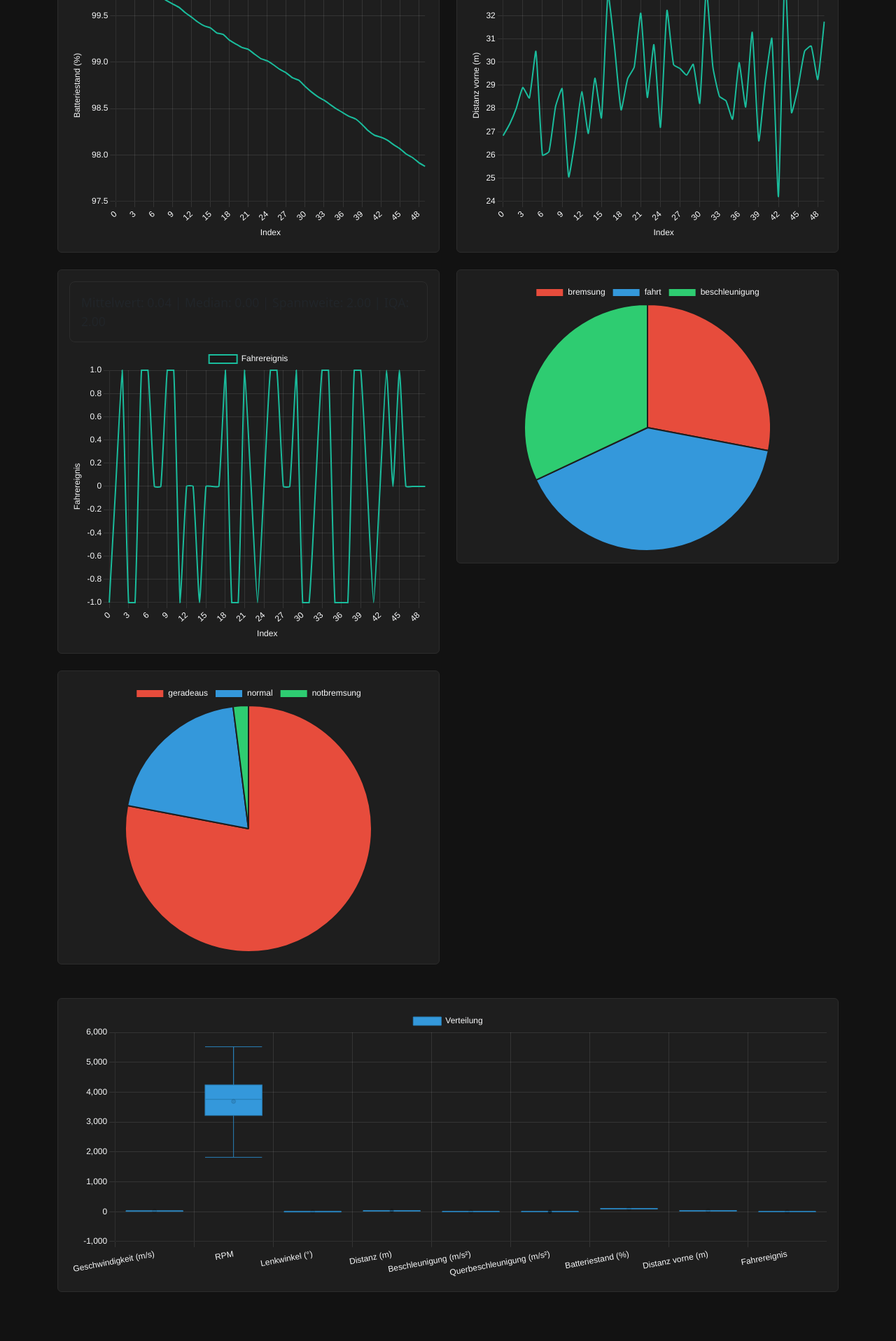
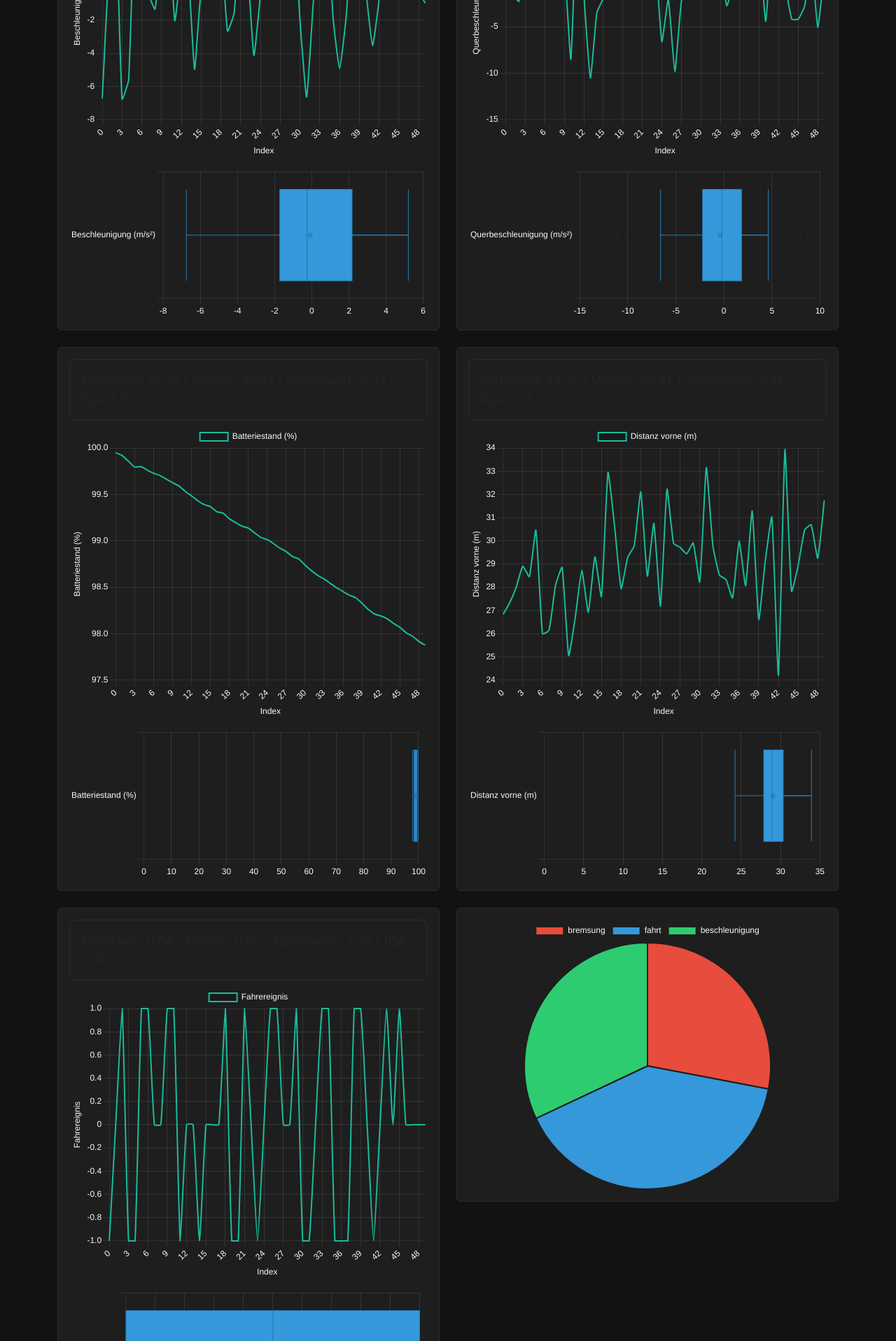
Before and after one commit to Exekutiveone/Artemis-Java, a Flask app: page / in a window 1280 px wide. Shown: the part 2120-4036 px from the top of the page at 70% size. Run offline with Flask 3, Linux system fonts and the light colour scheme.

Commit message:
Display individual horizontal boxplots

```diff
--- a/static/js/boxplot.js
+++ b/static/js/boxplot.js
@@ -1,38 +1,37 @@
 'use strict';
 
-let boxplotRef = null;
+const boxplotRefs = {};
 
 function buildBoxplot(range) {
-  const ctx = document.getElementById('boxplot_chart').getContext('2d');
-  if (boxplotRef) boxplotRef.destroy();
+  chartData.forEach(([id, label, data]) => {
+    const canvas = document.getElementById(`boxplot_${id}`);
+    if (!canvas) return;
+    const ctx = canvas.getContext('2d');
+    if (boxplotRefs[id]) boxplotRefs[id].destroy();
 
-  const slicedData = chartData.map(([id, label, data]) => {
-    return {
-      label: label,
-      data: data.slice(range[0], range[1])
-    };
-  }).filter(d => d.data.length > 0);
+    const sliced = data.slice(range[0], range[1]);
 
-  boxplotRef = new Chart(ctx, {
+    boxplotRefs[id] = new Chart(ctx, {
       type: 'boxplot',
       data: {
-      labels: slicedData.map(d => d.label),
+        labels: [label],
         datasets: [{
           label: 'Verteilung',
           backgroundColor: '#3498db',
           borderColor: '#2980b9',
           borderWidth: 1,
           outlierColor: '#e74c3c',
-        padding: 10,
+          padding: 5,
           itemRadius: 0,
-        data: slicedData.map(d => d.data)
+          data: [sliced]
         }]
       },
       options: {
         responsive: true,
         maintainAspectRatio: false,
+        indexAxis: 'y',
         plugins: {
-        legend: { labels: { color: '#f8f9fa' } }
+          legend: { display: false }
         },
         scales: {
           x: {
@@ -46,4 +45,5 @@ function buildBoxplot(range) {
         }
       }
     });
+  });
 }
--- a/static/js/chart.js
+++ b/static/js/chart.js
@@ -37,7 +37,8 @@ function insertChartBoxes() {
           Spannweite: <span id="range_${id}">-</span> |
           IQA: <span id="iqr_${id}">-</span>
         </div>
-        <div class="chart-container"><canvas id="${id}"></canvas></div>
+        <div class="chart-container mb-2"><canvas id="${id}"></canvas></div>
+        <div class="boxplot-container"><canvas id="boxplot_${id}"></canvas></div>
       </div>`;
     container.appendChild(col);
   }
--- a/templates/chart.html
+++ b/templates/chart.html
@@ -40,6 +40,10 @@
       min-height: 400px;
       height: 420px;
     }
+    .boxplot-container {
+      min-height: 200px;
+      height: 220px;
+    }
   </style>
 </head>
 <body>
@@ -63,14 +67,6 @@
 
     <div id="charts" class="row"></div>
 
-    <div class="row mt-4">
-      <div class="col-12">
-        <div class="card p-3 chart-container">
-          <canvas id="boxplot_chart"></canvas>
-        </div>
-      </div>
-    </div>
-
     <div class="mt-5">
       <h2 class="mb-3">Fahrereignisse und Manöver</h2>
       <table class="table table-bordered table-sm" id="eventTable">
```
Lines whose indentation alone changed are shown as unchanged.
